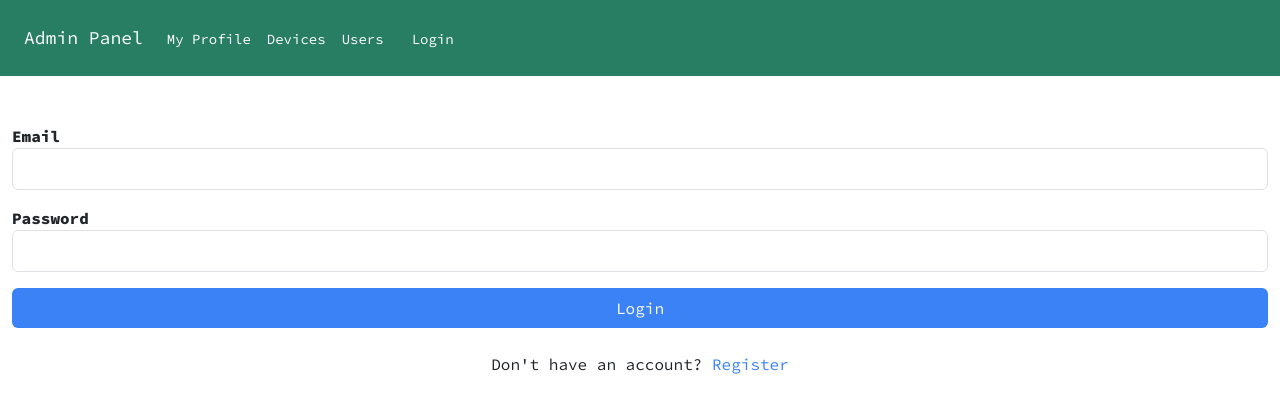
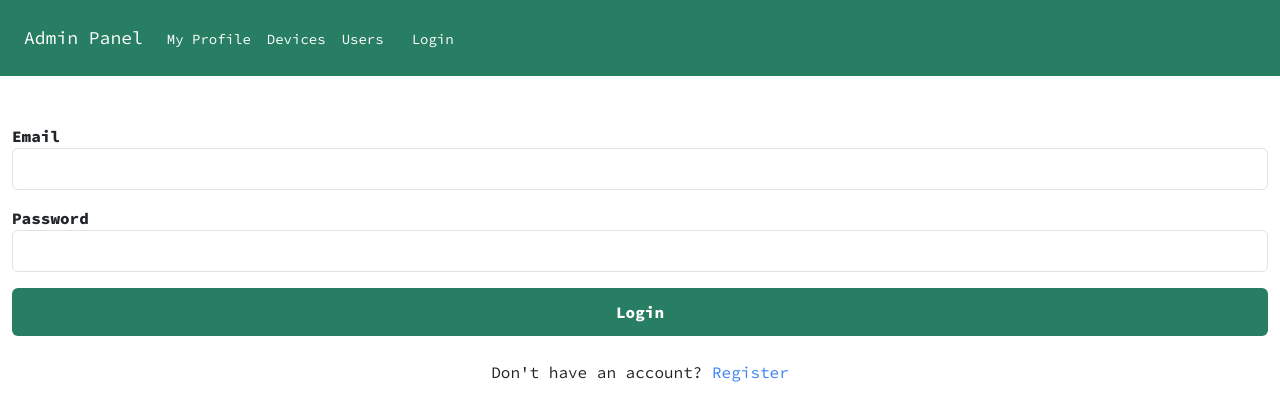
Before and after one commit to Andrei1694/Thesis, a React (Vite) app in the folder frontend/: page /login in a window 1280 px wide. Shown: the top 420 px of the page. Built offline with nearby package versions, Linux system fonts and the light colour scheme; no server answers.

Commit message:
modified button

```diff
--- a/frontend/src/components/navbar.component.jsx
+++ b/frontend/src/components/navbar.component.jsx
@@ -54,8 +54,8 @@ export default function Navbar() {
   const { refetch: logoutUser } = useQuery("logout", logout, {
     enabled: false,
     onSuccess: () => {
+      removeAuthToken();
       queryClient.setQueryData("authToken", { isAuthenticated: false, user: null, token: null });
-      removeAuthToken();
       navigate("/login");
     },
   });
--- a/frontend/src/forms/auth.form.jsx
+++ b/frontend/src/forms/auth.form.jsx
@@ -7,6 +7,7 @@ import axios from "axios";
 import { login, register } from "../utils/requests";
 import { setAuthToken } from "../utils/auth";
 import { queryClient } from "../App";
+import Button from "../components/button.component";
 const THIRTY_DAYS_IN_MS = 30 * 24 * 60 * 60 * 1000; // 30 days in milliseconds
 const validationSchema = yup.object().shape({
   email: yup
@@ -194,12 +195,12 @@ const AuthForm = () => {
           ) : null}
         </div>
 
-        <button
+        <Button
           type="submit"
           className="w-full bg-blue-500 text-white py-2 rounded-md hover:bg-blue-600 transition-colors"
         >
           {isRegistering ? "Register" : "Login"}
-        </button>
+        </Button>
       </form>
 
       <div className="mt-4 text-center">
```
